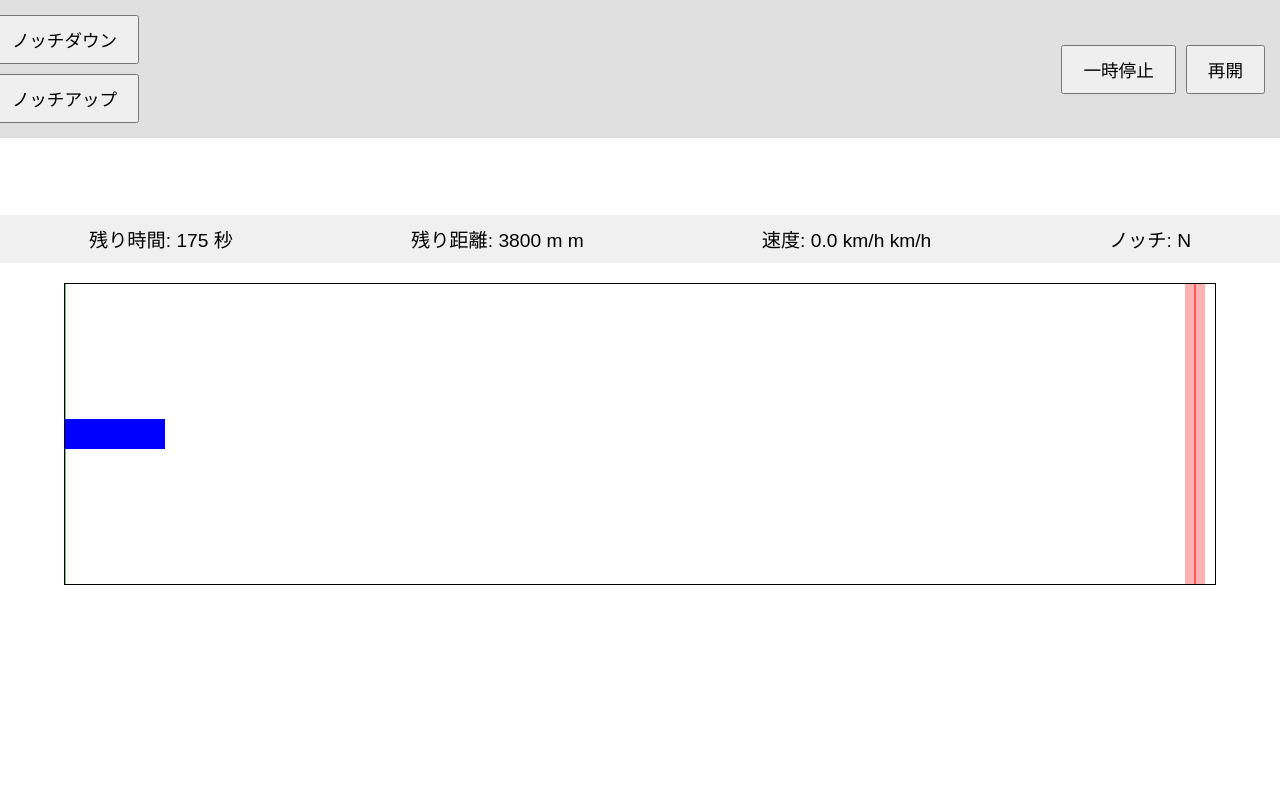
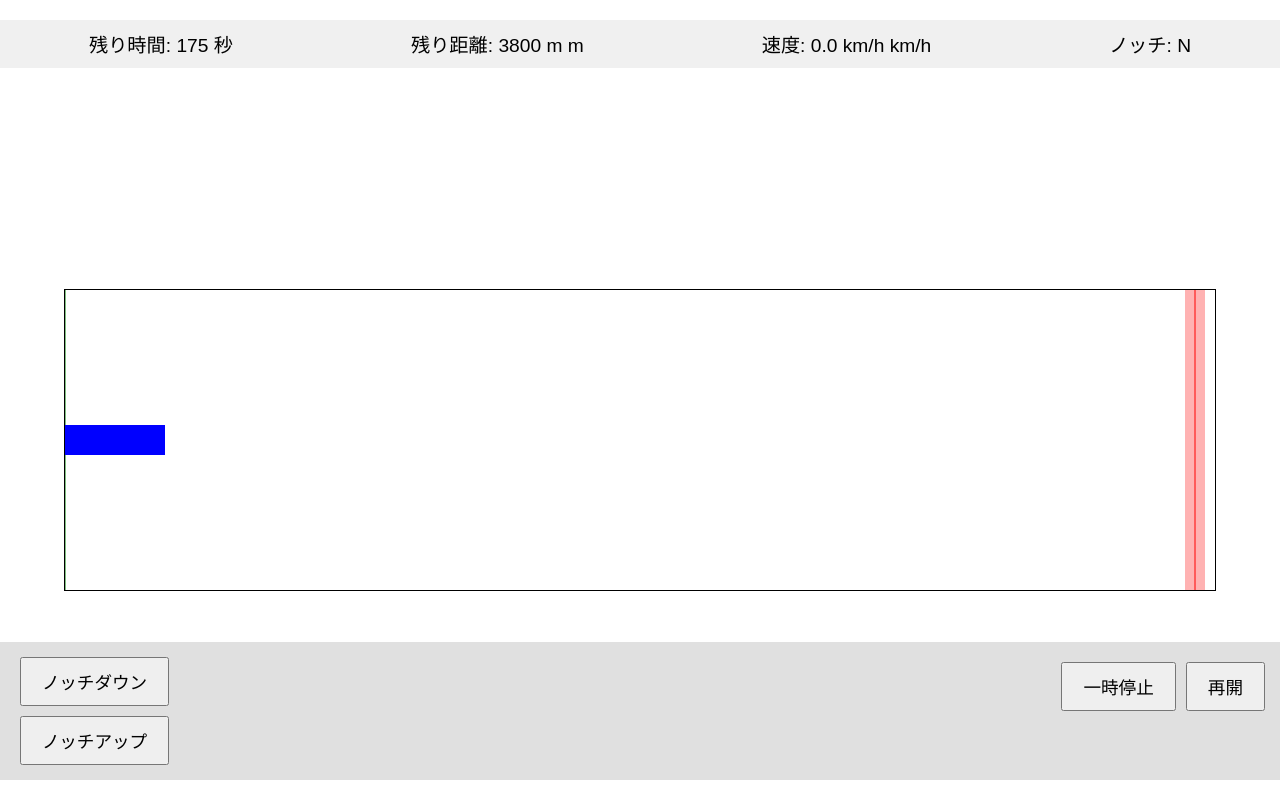
Before and after one commit to kumoroha/trainsim, a plain HTML site: page index.html in a window 1280 px wide. Drawn offline with Linux system fonts and the light colour scheme.

Commit message:
Update style.css

```diff
--- a/style.css
+++ b/style.css
@@ -15,6 +15,8 @@ body {
     padding: 10px;
     background-color: #f0f0f0;
     font-size: 1.2em; /* Make font larger */
+    position: absolute;
+    top: 20px; /* Position the dashboard at the top */
 }
 
 .dashboard-item {
@@ -28,14 +30,14 @@ body {
     padding: 10px;
     background-color: #e0e0e0;
     position: absolute;
-    top: 0;
-    right: 0;
+    bottom: 20px; /* Position the controls at the bottom */
 }
 
 .notch-controls {
     display: flex;
     flex-direction: column;
-    align-items: center;
+    align-items: flex-start;
+    margin-left: 20px; /* Align notch controls to the left */
 }
 
 .notch-controls button {
@@ -47,6 +49,9 @@ body {
 .pause-resume {
     display: flex;
     align-items: center;
+    position: absolute;
+    top: 20px; /* Position pause-resume controls at the top right */
+    right: 20px;
 }
 
 .pause-resume button {
@@ -58,7 +63,7 @@ body {
 canvas {
     border: 1px solid #000;
     background-color: #fff;
-    margin-top: 20px;
+    margin-top: 80px; /* Adjust canvas position */
     position: relative;
 }
 
```
